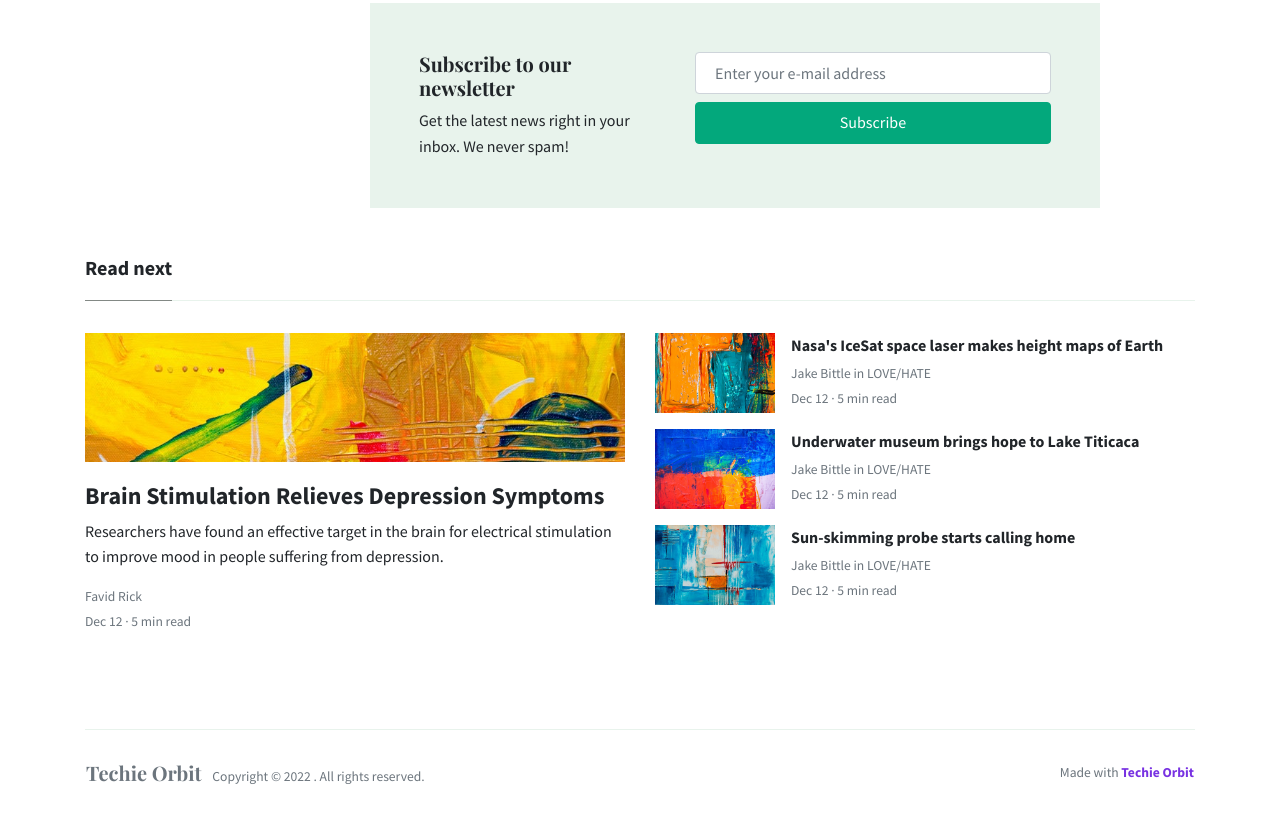
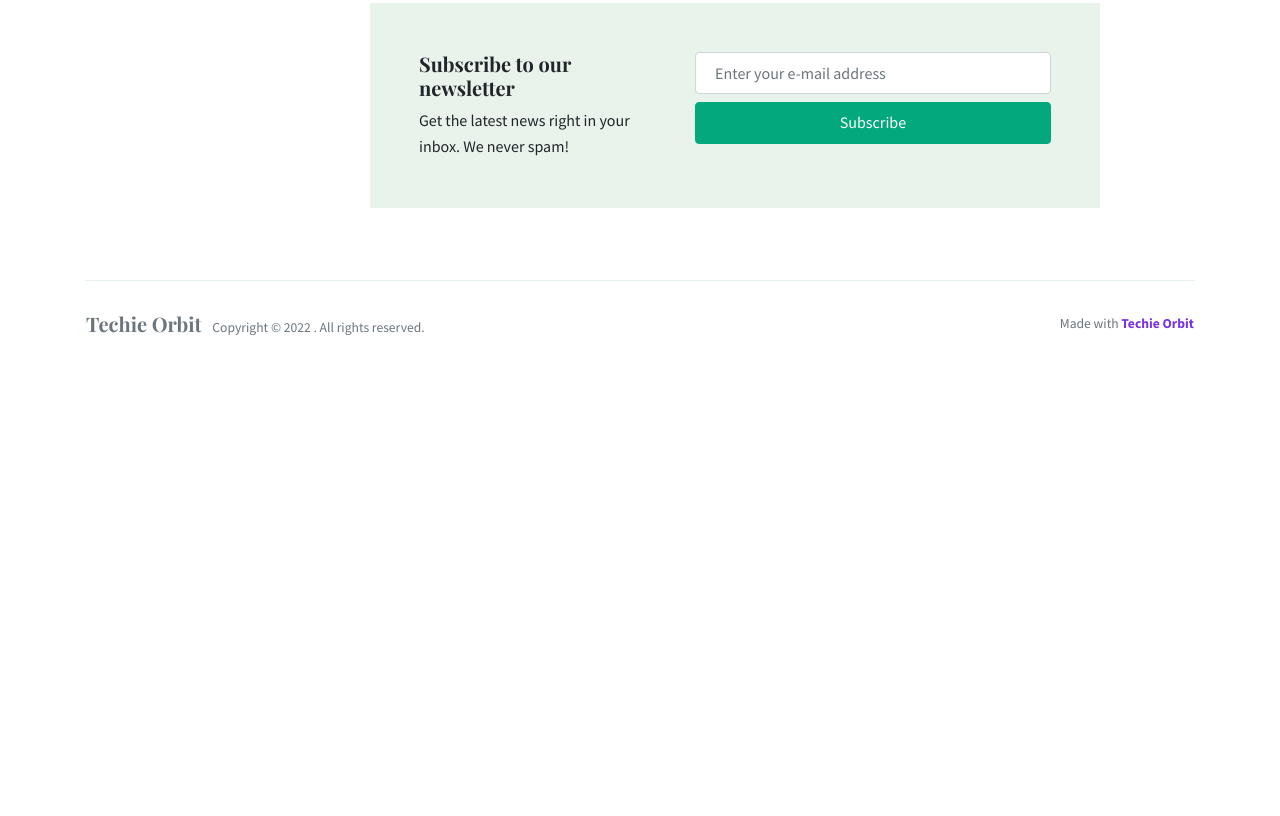
Before and after one commit to hasalaonline/Techie-Orbit, a website: page blockchain-article.html in a window 1280 px wide. Shown: the part 1589-2405 px from the top of the page. After the commit the page ends 1956 px from the top, so only its background shows below. Drawn offline with nearby package versions, Linux system fonts and the light colour scheme.

Commit message:
Update blockchain-article.html

```diff
--- a/blockchain-article.html
+++ b/blockchain-article.html
@@ -27,29 +27,11 @@ NAVBAR
 	<div class="navbar-collapse collapse" id="navbarColor02" style="">
 		<ul class="navbar-nav mr-auto d-flex align-items-center">
 			<li class="nav-item">
-			<a class="nav-link" href="./index.html">Intro <span class="sr-only">(current)</span></a>
-			</li>
-			<li class="nav-item">
-			<a class="nav-link" href="./article.html">Culture</a>
-			</li>
-			<li class="nav-item">
-			<a class="nav-link" href="./article.html">Tech</a>
-			</li>
-			<li class="nav-item">
-			<a class="nav-link" href="./article.html">Politics</a>
-			</li>
-			<li class="nav-item">
-			<a class="nav-link" href="./article.html">Health</a>
-			</li>
-			<li class="nav-item">
-			<a class="nav-link" href="./article.html">Collections</a>
-			</li>
-			<li class="nav-item">
 			<a class="nav-link" href="./about.html">About</a>
 			</li>
-			<li class="nav-item">
+			<!--<li class="nav-item">
 			<a class="nav-link" href="./docs.html">Template <span class="badge badge-secondary">docs</span></a>
-			</li>
+			</li>-->
 		</ul>
 		<ul class="navbar-nav ml-auto d-flex align-items-center">
 			<li class="nav-item highlight">
@@ -152,70 +134,6 @@ MAIN
 		</div>
 	</div>
 </div>
-
-<div class="container pt-4 pb-4">
-	<h5 class="font-weight-bold spanborder"><span>Read next</span></h5>
-	<div class="row">
-		<div class="col-lg-6">
-			<div class="card border-0 mb-4 box-shadow h-xl-300">
-				<div style="background-image: url(./assets/img/demo/3.jpg); height: 150px; background-size: cover; background-repeat: no-repeat;">
-				</div>
-				<div class="card-body px-0 pb-0 d-flex flex-column align-items-start">
-					<h2 class="h4 font-weight-bold">
-					<a class="text-dark" href="#">Brain Stimulation Relieves Depression Symptoms</a>
-					</h2>
-					<p class="card-text">
-						 Researchers have found an effective target in the brain for electrical stimulation to improve mood in people suffering from depression.
-					</p>
-					<div>
-						<small class="d-block"><a class="text-muted" href="./author.html">Favid Rick</a></small>
-						<small class="text-muted">Dec 12 · 5 min read</small>
-					</div>
-				</div>
-			</div>
-		</div>
-		<div class="col-lg-6">
-			<div class="flex-md-row mb-4 box-shadow h-xl-300">
-				<div class="mb-3 d-flex align-items-center">
-					<img height="80" src="./assets/img/demo/blog4.jpg">
-					<div class="pl-3">
-						<h2 class="mb-2 h6 font-weight-bold">
-						<a class="text-dark" href="./article.html">Nasa's IceSat space laser makes height maps of Earth</a>
-						</h2>
-						<div class="card-text text-muted small">
-							 Jake Bittle in LOVE/HATE
-						</div>
-						<small class="text-muted">Dec 12 · 5 min read</small>
-					</div>
-				</div>
-				<div class="mb-3 d-flex align-items-center">
-					<img height="80" src="./assets/img/demo/blog5.jpg">
-					<div class="pl-3">
-						<h2 class="mb-2 h6 font-weight-bold">
-						<a class="text-dark" href="./article.html">Underwater museum brings hope to Lake Titicaca</a>
-						</h2>
-						<div class="card-text text-muted small">
-							 Jake Bittle in LOVE/HATE
-						</div>
-						<small class="text-muted">Dec 12 · 5 min read</small>
-					</div>
-				</div>
-				<div class="mb-3 d-flex align-items-center">
-					<img height="80" src="./assets/img/demo/blog6.jpg">
-					<div class="pl-3">
-						<h2 class="mb-2 h6 font-weight-bold">
-						<a class="text-dark" href="./article.html">Sun-skimming probe starts calling home</a>
-						</h2>
-						<div class="card-text text-muted small">
-							 Jake Bittle in LOVE/HATE
-						</div>
-						<small class="text-muted">Dec 12 · 5 min read</small>
-					</div>
-				</div>
-			</div>
-		</div>
-	</div>
-</div>
 <!-- End Main -->
 
 <!--------------------------------------
```
